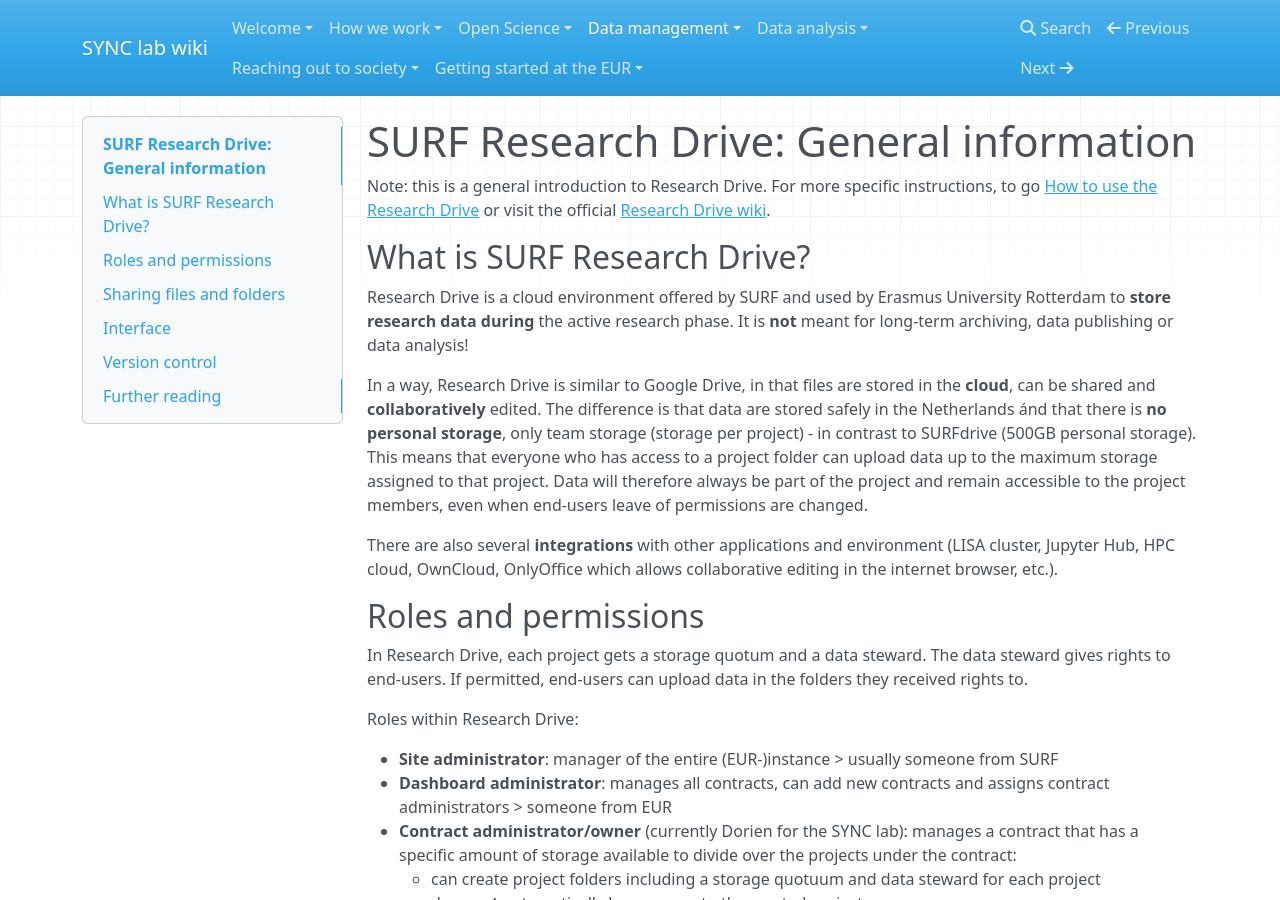
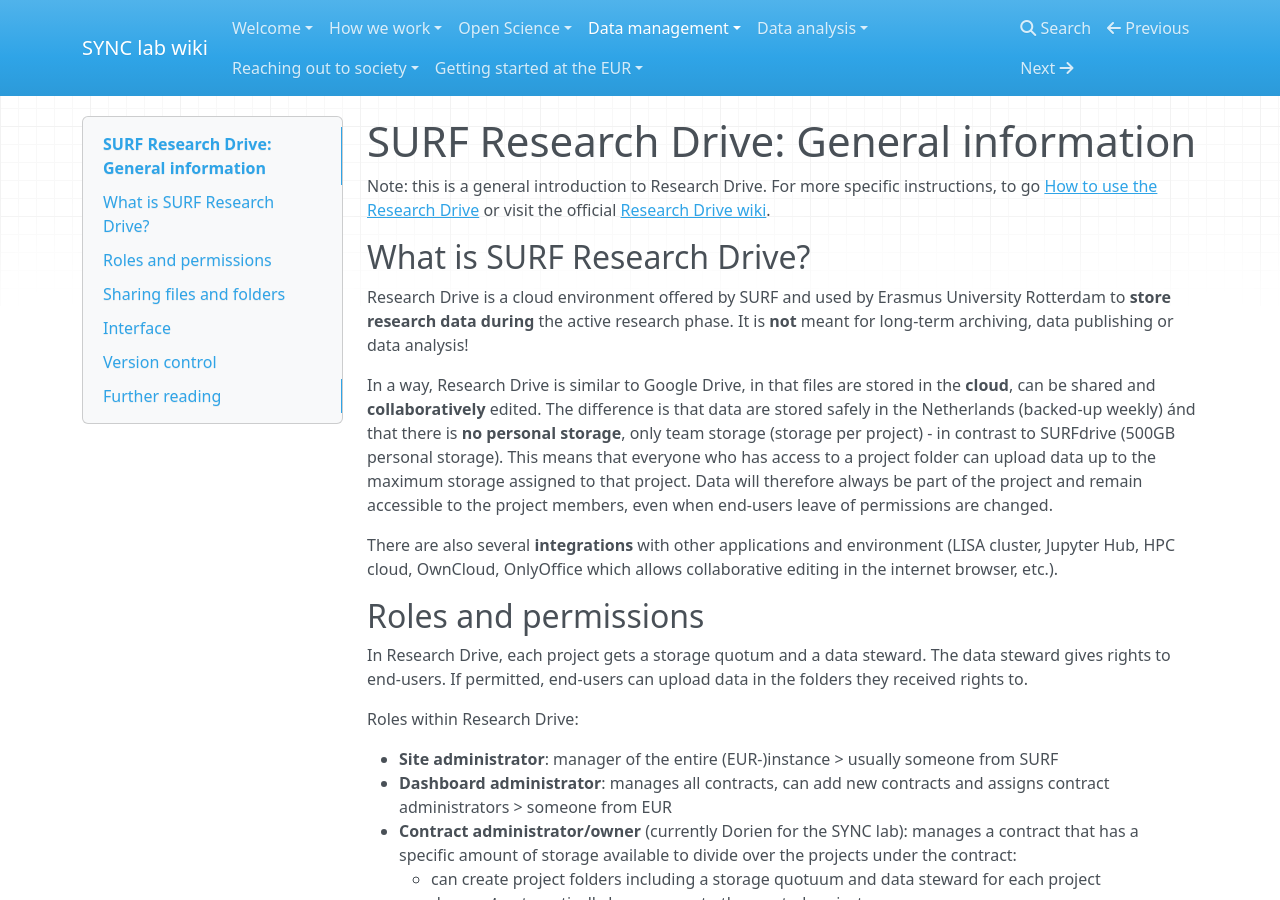
Before and after one commit to eur-synclab/eur-synclab.github.io, an MkDocs documentation site: the page built from docs/data-management/research-drive-info.md, in a window 1280 px wide and 900 px high. Built offline with MkDocs 1.6.1, drawn with Linux system fonts in a browser that asks for light colours; nearby versions of some CDN libraries.

Commit message:
Update research-drive-info.md

```diff
--- a/docs/data-management/research-drive-info.md
+++ b/docs/data-management/research-drive-info.md
@@ -6,7 +6,7 @@
 
 Research Drive is a cloud environment offered by SURF and used by Erasmus University Rotterdam to **store research data during** the active research phase. It is **not** meant for long-term archiving, data publishing or data analysis!
 
-In a way, Research Drive is similar to Google Drive, in that files are stored in the **cloud**, can be shared and **collaboratively** edited. The difference is that data are stored safely in the Netherlands ánd that there is **no personal storage**, only team storage (storage per project) - in contrast to SURFdrive (500GB personal storage). This means that everyone who has access to a project folder can upload data up to the maximum storage assigned to that project. Data will therefore always be part of the project and remain accessible to the project members, even when end-users leave of permissions are changed.
+In a way, Research Drive is similar to Google Drive, in that files are stored in the **cloud**, can be shared and **collaboratively** edited. The difference is that data are stored safely in the Netherlands (backed-up weekly) ánd that there is **no personal storage**, only team storage (storage per project) - in contrast to SURFdrive (500GB personal storage). This means that everyone who has access to a project folder can upload data up to the maximum storage assigned to that project. Data will therefore always be part of the project and remain accessible to the project members, even when end-users leave of permissions are changed.
 
 There are also several **integrations** with other applications and environment (LISA cluster, Jupyter Hub, HPC cloud, OwnCloud, OnlyOffice which allows collaborative editing in the internet browser, etc.).
 
```
